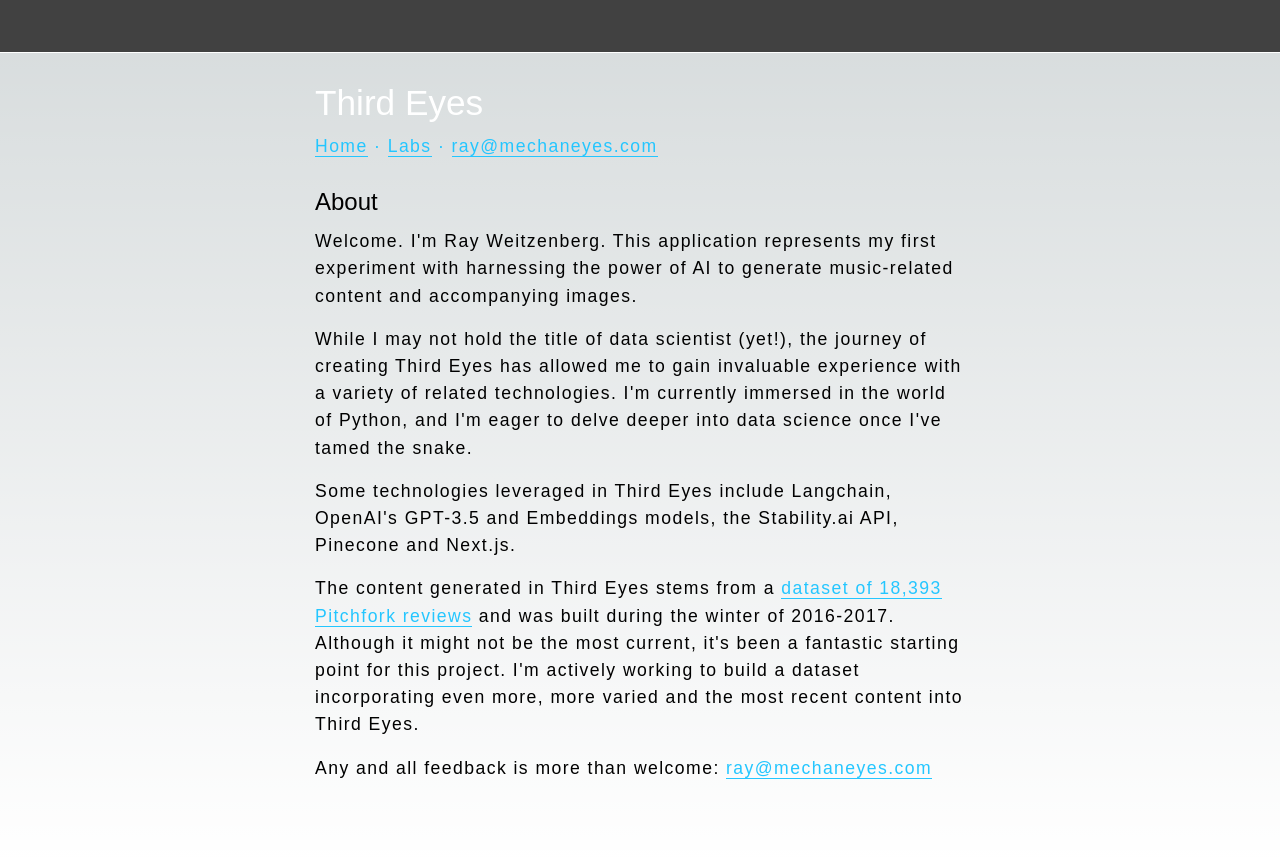
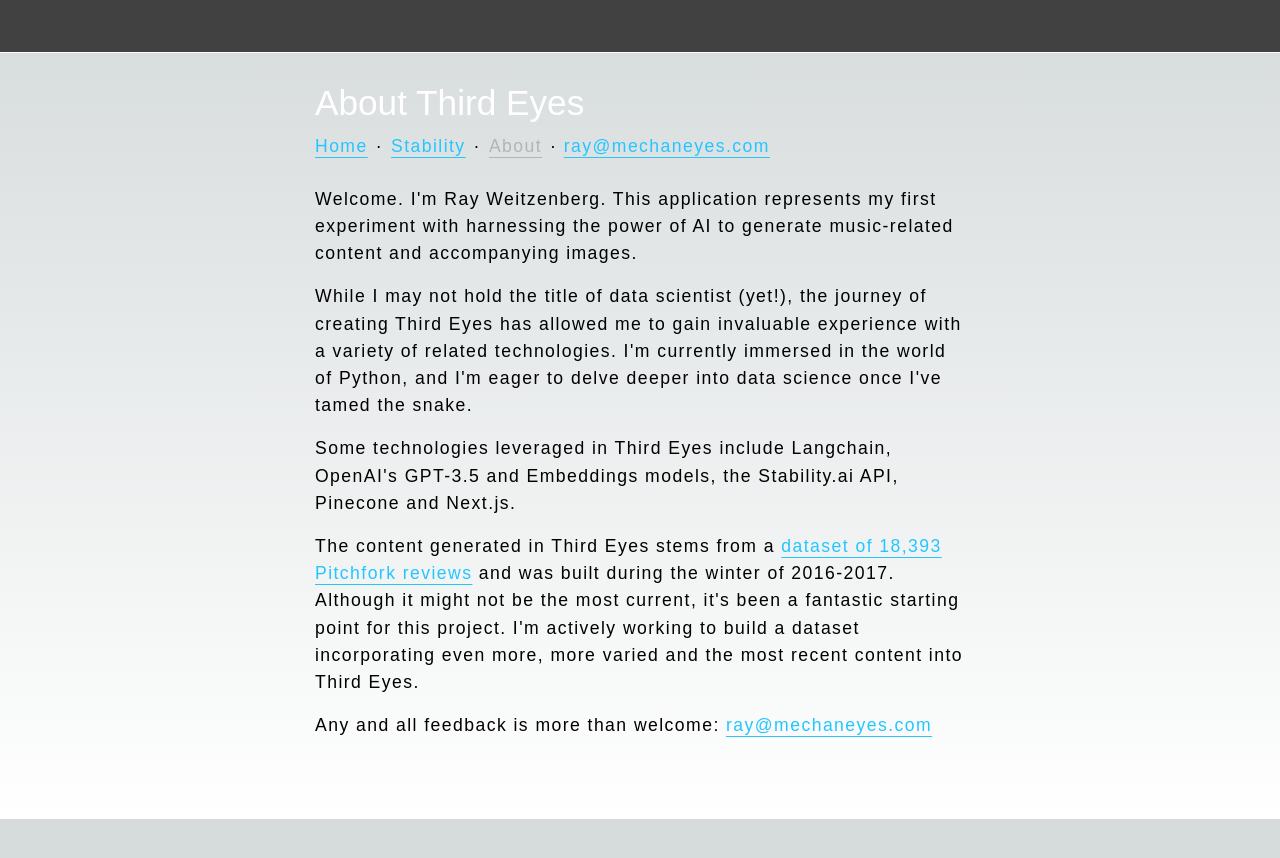
Before and after one commit to mechaneyes/aframe, a Next.js app: page /about in a window 1280 px wide. Shown: the top 858 px of the page. After the commit the page ends 819 px from the top, so only its background shows below. Built offline with nearby package versions, Linux system fonts and the light colour scheme; a web font is replaced by a local one.

Commit message:
nav & form to components + links color
+ broke out nav and form into their own components
+ more managable. more dry
+ styled links to use underlines instead of borders. now in blue
they stand out much more

```diff
--- a/app/about/page.js
+++ b/app/about/page.js
@@ -1,31 +1,21 @@
 "use client";
 
-import { useEffect, useState, useRef } from "react";
 import Image from "next/image";
 import Link from "next/link";
+
+
+import PromptForm from "/components/PromptForm/PromptForm";
+import Header from "/components/Header/Header";
 
 import "../styles/styles.scss";
 
 export default function Page() {
   return (
     <main className="thirdeyes thirdeyes--about flex min-h-screen flex-col items-center justify-between p-8">
-      <section className="prompt-form">
-        <div className="prompt-form__centered">
-          <div className="prompt-form__input">
-            <div className="hello">{/* <Link href="/">Home</Link> */}</div>
-          </div>
-        </div>
-      </section>
+      <PromptForm />
+      <Header page="about" />
+
       <section className="response__container response__container--visible">
-        <Link href="/">
-          <h1 className="introduction__title">Third Eyes</h1>
-        </Link>
-        <p className="introduction__feedback">
-          <Link href="/">Home</Link> &middot; {""}
-          <Link href="/stability">Labs</Link> &middot; {""}
-          <a href="mailto:ray@mechaneyes.com">ray@mechaneyes.com</a>
-        </p>
-        <h2>About</h2>
         <div className="response response--references">
           <p>
             Welcome. I&apos;m Ray Weitzenberg. This application represents my
--- a/app/page.js
+++ b/app/page.js
@@ -4,6 +4,9 @@ import { useEffect, useState, useRef } from "react";
 import Image from "next/image";
 import Link from "next/link";
 import axios from "axios";
+
+import PromptForm from "/components/PromptForm/PromptForm";
+import Header from "/components/Header/Header";
 
 import "./styles/styles.scss";
 
@@ -19,6 +22,14 @@ export default function Home() {
   const [displayTimer, setDisplayTimer] = useState("");
   const [firstInput, setFirstInput] = useState(true);
   const formRef = useRef(null);
+
+  let promptFormProps = {
+    placeholderVisible,
+    promptSubmitted,
+    spinnerVisible,
+    formRef,
+    displayTimer,
+  };
 
   // o————————————————————————————————————o form height —>
   //
@@ -207,53 +218,8 @@ export default function Home() {
 
   return (
     <main className="thirdeyes flex min-h-screen flex-col items-center justify-between p-8">
-      <div className="prompt-form">
-        <div className="prompt-form__centered">
-          <div
-            className={
-              promptSubmitted
-                ? "prompt-form__input prompt-form--submitted"
-                : "prompt-form__input"
-            }
-            contentEditable={true}
-            suppressContentEditableWarning={true}
-            tabIndex="0"
-            ref={formRef}
-          >
-            {placeholderVisible ? (
-              <div className="hello">
-                <div className="hello__typewriter"></div>
-                <div className="prompt-form__cursor"></div>
-              </div>
-            ) : (
-              <></>
-            )}
-          </div>
-          <div
-            className={
-              spinnerVisible
-                ? "spinner spinner--visible lds-ripple"
-                : "spinner spinner--hidden"
-            }
-          >
-            {spinnerVisible ? (
-              <>
-                <div></div>
-                <div></div>
-              </>
-            ) : (
-              <p
-                className={
-                  spinnerVisible
-                    ? "timer timer--hidden"
-                    : "timer timer--visible"
-                }
-                dangerouslySetInnerHTML={{ __html: displayTimer }}
-              ></p>
-            )}
-          </div>
-        </div>
-      </div>
+      <PromptForm {...promptFormProps} />
+      <Header page="home" />
 
       {/* // o————————————————————————————————————o introduction —> */}
       {/* // */}
@@ -264,13 +230,6 @@ export default function Home() {
             : "introduction introduction--hidden"
         }
       >
-        <h1 className="introduction__title" onClick={() => stability()}>
-          Third Eyes
-        </h1>
-        <p className="introduction__feedback">
-          <Link href="/stability">Labs</Link> &middot;{" "}
-          <Link href="/about">About</Link>
-        </p>
         <p className="introduction__description">
           Use OpenAI&apos;s GPT-3 (the technology powering ChatGPT) to
           interrogate a knowledge base built from 18,393 Pitchfork reviews. The
@@ -320,17 +279,6 @@ export default function Home() {
             : "response__container response__container--visible"
         }
       >
-        <h1
-          className="introduction__title"
-          onClick={() => window.location.reload(false)}
-        >
-          Third Eyes
-        </h1>
-        <p className="introduction__feedback">
-          <Link href="/stability">Labs</Link> &middot;{" "}
-          <Link href="/about">About</Link> &middot;{" "}
-          <a href="mailto:ray@mechaneyes.com">ray@mechaneyes.com</a>
-        </p>
         <div
           className="response response--creative"
           dangerouslySetInnerHTML={{ __html: gptFreestyle }}
--- a/app/stability/page.js
+++ b/app/stability/page.js
@@ -6,6 +6,8 @@ import Link from "next/link";
 import axios from "axios";
 
 import { stability } from "./stability";
+import PromptForm from "/components/PromptForm/PromptForm";
+import Header from "/components/Header/Header";
 
 import "../styles/styles.scss";
 
@@ -21,6 +23,14 @@ export default function Home() {
   const [displayTimer, setDisplayTimer] = useState("");
   const [firstInput, setFirstInput] = useState(true);
   const formRef = useRef(null);
+
+  let promptFormProps = {
+    placeholderVisible,
+    promptSubmitted,
+    spinnerVisible,
+    formRef,
+    displayTimer,
+  };
 
   // o————————————————————————————————————o form height —>
   //
@@ -199,53 +209,8 @@ export default function Home() {
 
   return (
     <main className="thirdeyes thirdeyes--stability flex min-h-screen flex-col items-center justify-between p-8">
-      <div className="prompt-form">
-        <div className="prompt-form__centered">
-          <div
-            className={
-              promptSubmitted
-                ? "prompt-form__input prompt-form--submitted"
-                : "prompt-form__input"
-            }
-            contentEditable={true}
-            suppressContentEditableWarning={true}
-            tabIndex="0"
-            ref={formRef}
-          >
-            {placeholderVisible ? (
-              <div className="hello">
-                <div className="hello__typewriter"></div>
-                <div className="prompt-form__cursor"></div>
-              </div>
-            ) : (
-              <></>
-            )}
-          </div>
-          <div
-            className={
-              spinnerVisible
-                ? "spinner spinner--visible lds-ripple"
-                : "spinner spinner--hidden"
-            }
-          >
-            {spinnerVisible ? (
-              <>
-                <div></div>
-                <div></div>
-              </>
-            ) : (
-              <p
-                className={
-                  spinnerVisible
-                    ? "timer timer--hidden"
-                    : "timer timer--visible"
-                }
-                dangerouslySetInnerHTML={{ __html: displayTimer }}
-              ></p>
-            )}
-          </div>
-        </div>
-      </div>
+      <PromptForm {...promptFormProps} />
+      <Header page="stability" />
 
       <section
         className={
@@ -254,11 +219,6 @@ export default function Home() {
             : "introduction introduction--hidden"
         }
       >
-        <h1 className="introduction__title">Third Eyes v Stability AI</h1>
-        <p className="introduction__feedback">
-          <Link href="/">Home</Link> &middot; <Link href="/about">About</Link>{" "}
-          &middot; <a href="mailto:ray@mechaneyes.com">ray@mechaneyes.com</a>
-        </p>
         <p className="introduction__description">
           In this experiment I&apos;m stringing together multiple Large Language
           Models (LLMs) to generate the information you didn&apos;t know you
--- /dev/null
+++ b/app/styles/_header.scss
@@ -0,0 +1,41 @@
+.header {
+  &__title {
+    color: white;
+  }
+}
+
+nav {
+  font-weight: 300;
+  font-size: 1.1rem;
+  letter-spacing: 0.09rem;
+  line-height: 1.7rem;
+
+  ul {
+    display: flex;
+    gap: 8px;
+  }
+
+  .nav {
+    &__item {
+        a {
+            &:hover {
+              color: white;
+            }
+        }
+      &--active {
+        a {
+            color: #b4b4b4;
+            cursor: default;
+
+            &:hover {
+              color: #b4b4b4;
+            }
+        }
+      }
+
+      &--hidden {
+        display: none;
+      }
+    }
+  }
+}
--- a/app/styles/styles.scss
+++ b/app/styles/styles.scss
@@ -1,6 +1,7 @@
 @import "https://use.typekit.net/amb7lhn.css";
 @import "./typography";
 @import "mixins";
+@import "header";
 
 :root {
   --prompt-form-height: 53px;
@@ -55,12 +56,13 @@ $formaWeight: (
 
   a {
     color: #24c6ff;
-    border-bottom: 1px solid #24c6ff;
-
-    &:hover {
-      color: white;
-      border-bottom: 1px solid white;
-    }
+    font-weight: 300;
+    font-size: 1.1rem;
+    letter-spacing: 0.09rem;
+    line-height: 1.7rem;
+    text-decoration: underline;
+    text-underline-offset: 5px;
+    text-decoration-thickness: 0.5px;
 
     h1 {
       color: white;
@@ -171,7 +173,8 @@ $formaWeight: (
     display: block;
     width: 100%;
     max-width: 650px;
-    margin-top: calc(var(--prompt-form-height) + 1rem);
+    // margin-top: calc(var(--prompt-form-height) + 1rem);
+    margin-top: 1.6rem;
 
     &--hidden {
       display: none;
@@ -221,7 +224,7 @@ $formaWeight: (
       display: block;
       width: 100%;
       max-width: 650px;
-      margin-top: calc(var(--prompt-form-height) + 1rem);
+      margin-top: 1.6rem;
       padding-bottom: 2rem;
 
       &--hidden {
@@ -231,12 +234,9 @@ $formaWeight: (
 
     &__reference {
       margin-bottom: 0.5rem;
-      font-size: 1rem;
-      color: #9e9e9e;
-      line-height: 1.5rem;
 
       a {
-        border-bottom: 1px solid #9e9e9e;
+        font-size: 1rem;
       }
     }
   }
@@ -320,7 +320,7 @@ $formaWeight: (
 
   &--about {
     .response__container {
-      margin-top: 69px;
+      margin-top: 1.6rem;
     }
 
     .prompt-form {
--- /dev/null
+++ b/components/Header/Header.js
@@ -0,0 +1,58 @@
+import Link from "next/link";
+
+const Nav = (props) => {
+  let page = props.page;
+  console.log("page", page);
+
+  let pageTitle = "Third Eyes";
+
+  if (page == "stability") {
+    pageTitle = "Third Eyes v Stability AI";
+  }
+
+  if (page == "about") {
+    pageTitle = "About Third Eyes";
+  }
+
+  return (
+    <div className="header">
+      <h1 className="header__title">{pageTitle}</h1>
+      <nav className="nav">
+        <ul>
+          <li
+            className={`nav__item nav__item--home ${
+              page == "home" ? "nav__item--active" : ""
+            }`}
+          >
+            <Link href="/">Home</Link>
+          </li>{" "}
+          &middot;{" "}
+          <li
+            className={`nav__item nav__item--stability ${
+              page == "stability" ? "nav__item--active" : ""
+            }`}
+          >
+            <Link href="/stability">Stability</Link>
+          </li>{" "}
+          &middot;{" "}
+          <li
+            className={`nav__item nav__item--about ${
+              page == "about" ? "nav__item--active" : ""
+            }`}
+          >
+            <Link href="/about">About</Link>
+          </li>{" "}
+          <li
+            className={`nav__item nav__item--email ${
+              page == "home" ? "nav__item--hidden" : ""
+            }`}
+          >
+            &middot; <a href="mailto:ray@mechaneyes.com">ray@mechaneyes.com</a>
+          </li>
+        </ul>
+      </nav>
+    </div>
+  );
+};
+
+export default Nav;
--- /dev/null
+++ b/components/PromptForm/PromptForm.js
@@ -0,0 +1,59 @@
+const PromptForm = (props) => {
+  const {
+    placeholderVisible,
+    promptSubmitted,
+    spinnerVisible,
+    displayTimer,
+    formRef,
+  } = props;
+
+  return (
+    <section className="prompt-form">
+      <div className="prompt-form__centered">
+        <div
+          className={
+            promptSubmitted
+              ? "prompt-form__input prompt-form--submitted"
+              : "prompt-form__input"
+          }
+          contentEditable={true}
+          suppressContentEditableWarning={true}
+          tabIndex="0"
+          ref={formRef}
+        >
+          {placeholderVisible ? (
+            <div className="hello">
+              <div className="hello__typewriter"></div>
+              <div className="prompt-form__cursor"></div>
+            </div>
+          ) : (
+            <></>
+          )}
+        </div>
+        <div
+          className={
+            spinnerVisible
+              ? "spinner spinner--visible lds-ripple"
+              : "spinner spinner--hidden"
+          }
+        >
+          {spinnerVisible ? (
+            <>
+              <div></div>
+              <div></div>
+            </>
+          ) : (
+            <p
+              className={
+                spinnerVisible ? "timer timer--hidden" : "timer timer--visible"
+              }
+              dangerouslySetInnerHTML={{ __html: displayTimer }}
+            ></p>
+          )}
+        </div>
+      </div>
+    </section>
+  );
+};
+
+export default PromptForm;
```
